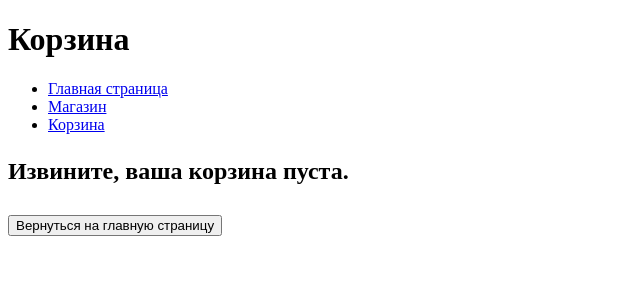
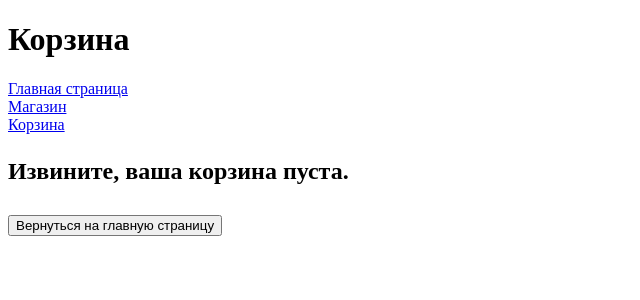
Before and after one commit to DumpishSad/jango_test, a Django app: page /cart/ in a window 1280 px wide. Shown: the top 300 px of the page, without its empty margins (0-640 px from the left). Run offline with Django 5.2, Linux system fonts and the light colour scheme.

Commit message:
fixed menu

```diff
--- a/UrbanDjango/task2/templates/fourth_task/menu.html
+++ b/UrbanDjango/task2/templates/fourth_task/menu.html
@@ -7,6 +7,15 @@
 </head>
     <h1>{% block pagename %} {% endblock %}</h1>
 <body>
+    <style>
+        nav ul {
+            list-style-type: none;
+            padding: 0;
+
+        nav ul li {
+            margin-bottom: 10px;
+        }
+    </style>
     <nav>
         <ul>
             <li><a href="{% url 'home' %}">Главная страница</a></li>
@@ -15,7 +24,7 @@
         </ul>
     </nav>
     <div>
-        <h2>{% block content %} {% endblock %}<h2>
+        <h2>{% block content %} {% endblock %}</h2>
     </div>
 </body>
 </html>
```
